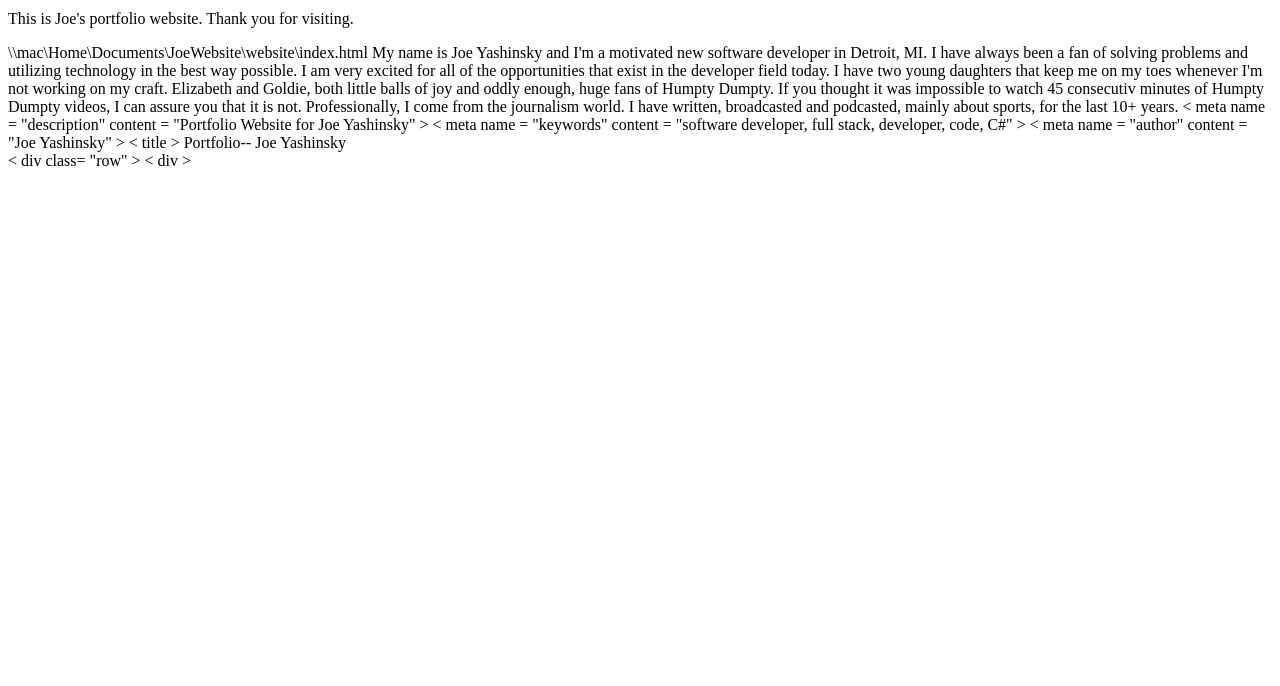
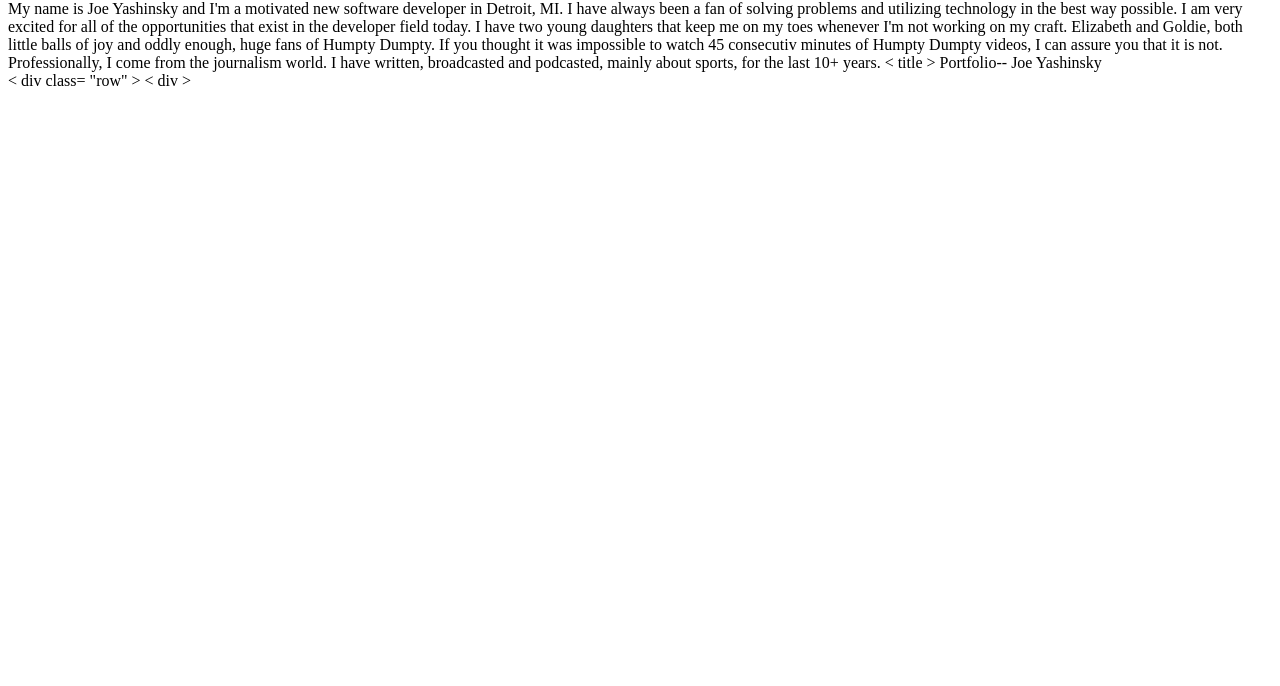
Before and after one commit to JoeYashinsky/JoeYashinsky.github.io, a plain HTML site: page index.html in a window 1280 px wide. Shown: the part 114-800 px from the top of the page. Drawn offline with Linux system fonts and the light colour scheme.

Commit message:
moved lines around. making sure push to GH works properly

```diff
--- a/index.html
+++ b/index.html
@@ -1,29 +1,24 @@
 <!DOCTYPE html>
 <html>
 <head>
+    <title>Joe's Portfolio Website</title>
+    <h1>WELCOME!</h1>
+    <p>This is Joe's portfolio website. Thank you for visiting.</p>
     <meta charset="UTF-8">
     <meta name="viewport" content="width=device-width, initial-scale=1.0">
-    <title>Joe's Portfolio Website</title>
-    <meta name = "keywords" content = "sofrtware developer, full stack, developer, code, C#">
-    < meta name = "description" content = "Portfolio Website for Joe Yashinsky" >
+    <meta name = "description" content = "Portfolio Website for Joe Yashinsky">
+    <meta name = "keywords" content = "software developer, full stack, developer, code, C#">
+    <meta name = "author" content = "Joe Yashinsky" >
 
-    < meta name = "keywords" content = "software developer, full stack, developer, code, C#" >
+</head>
+<body>
 
-       < meta name = "author" content = "Joe Yashinsky" >
+
+</body>
+</html>
 
 
 
-</head>
-<body>
-    <h1>WELCOME!</h1>
-    <p>This is Joe's portfolio website. Thank you for visiting.</p>
-
-</body>
-
-\\mac\Home\Documents\JoeWebsite\website\index.html
-
-
-</html>
 My name is Joe Yashinsky and I'm a motivated new software developer in Detroit, MI. I have always been a fan of
 solving problems and utilizing technology in the best way possible. I am very excited for all of the opportunities
 that exist in the developer field today.
@@ -36,11 +31,6 @@ Professionally, I come from the journalism world. I have written, broadcasted an
 for the last 10+ years.
 
 
-         < meta name = "description" content = "Portfolio Website for Joe Yashinsky" >
-
-            < meta name = "keywords" content = "software developer, full stack, developer, code, C#" >
-
-               < meta name = "author" content = "Joe Yashinsky" >
 
                   < title > Portfolio-- Joe Yashinsky</title>
                     </head>
```
